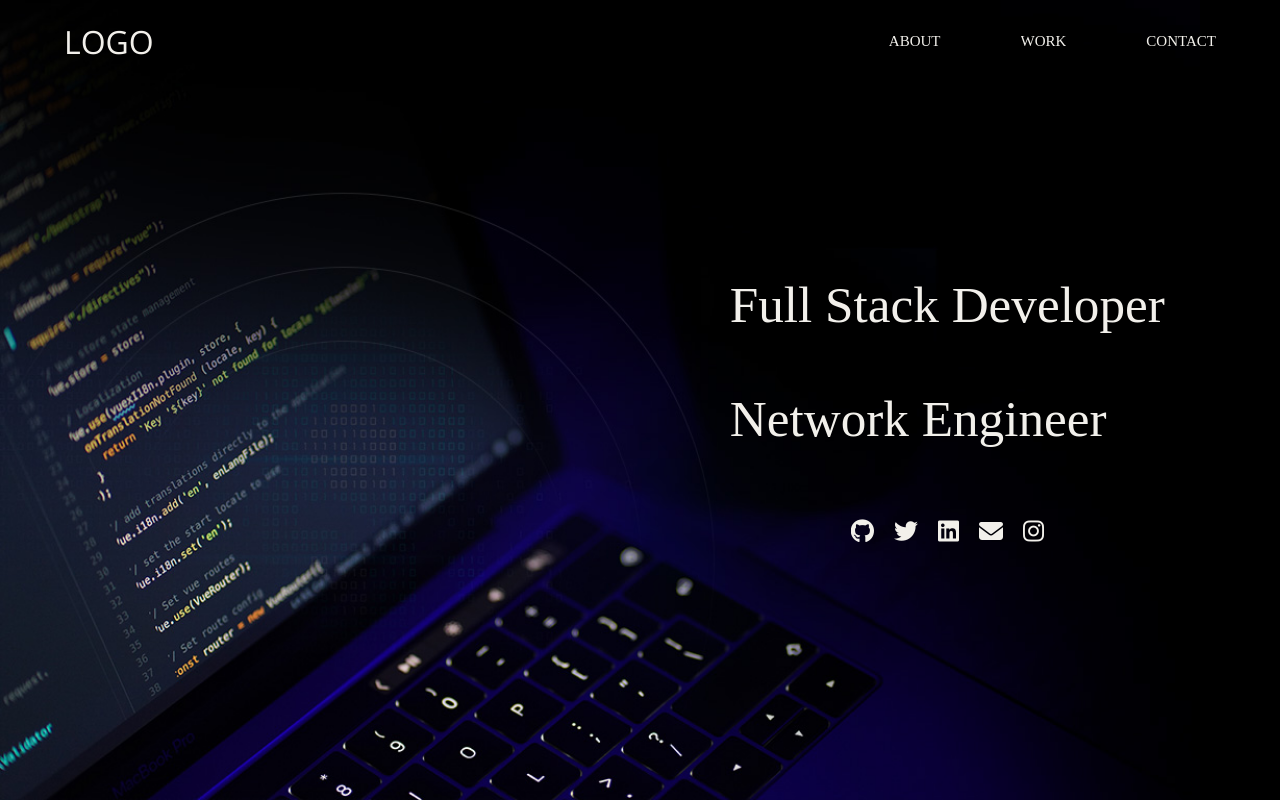
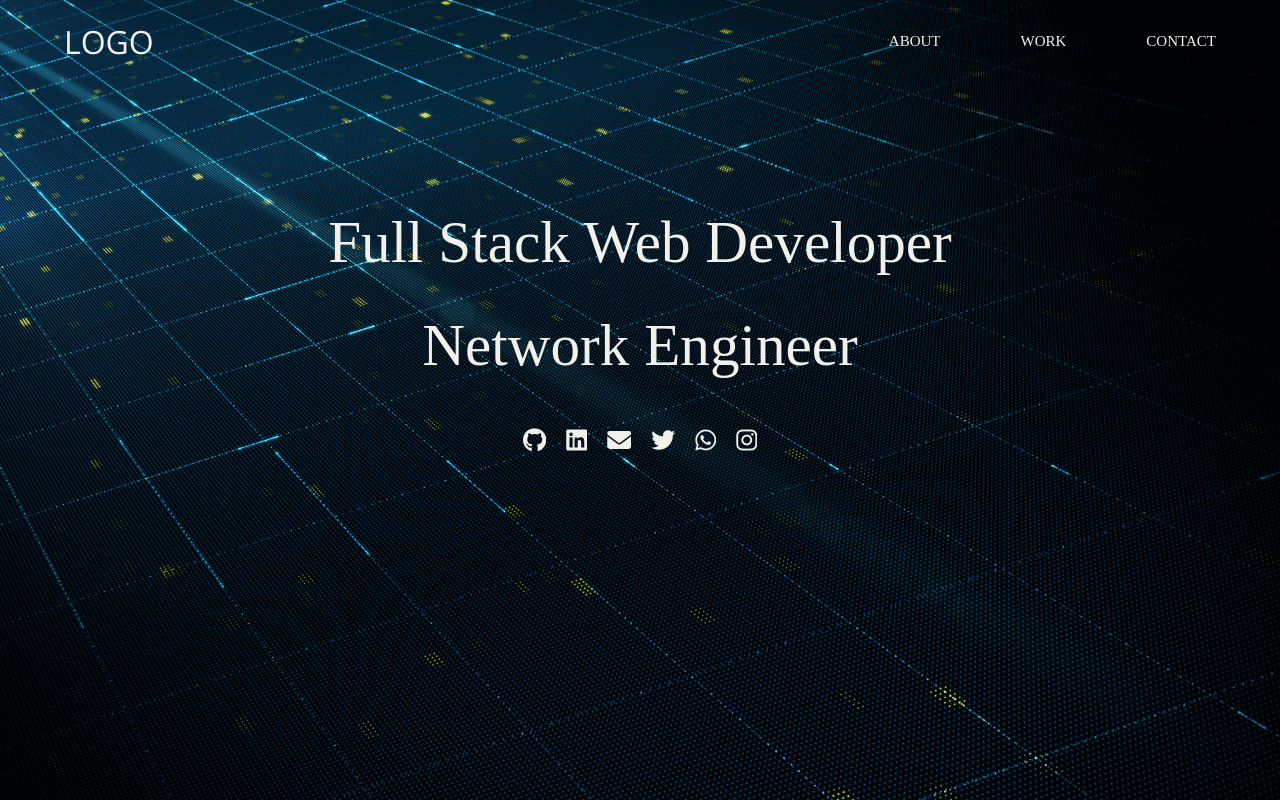
Before and after one commit to ilhem18/portfolio, a plain HTML site: page index.html in a window 1280 px wide. Drawn offline with nearby package versions, Linux system fonts and the light colour scheme; a web font is replaced by a local one.

Commit message:
home page

```diff
--- a/index.html
+++ b/index.html
@@ -26,20 +26,23 @@
         </header>
         <section id="leading">
             <div class="presentation">
-                <p class="one">full stack developer</p>
+                <p class="one">full stack web developer</p>
                 <p class="two">network engineer</p>
                 <div class="contacts">
                     <ul  class="socials">
-
                         <li><a href="" target="_blank"><i class="fa-brands fa-github"></i></a></li>
-                        <li><a href="" target="_blank"><i class="fa-brands fa-twitter"></i></a></li>
                         <li><a href="" target="_blank"><i class="fa-brands fa-linkedin"></i></a></li>
                         <li><a href="" target="_blank"><i class="fa-solid fa-envelope"></i></a></li>
+                        <li><a href="" target="_blank"><i class="fa-brands fa-twitter"></i></a></li>
+                        <li><a href="" target="_blank"><i class="fa-brands fa-whatsapp"></i></a></li>
                         <li><a href="" target="_blank"><i class="fa-brands fa-instagram"></i></a></li>
                     </ul>
                 </div>
             </div>
         </section>
+        <footer>
+
+        </footer>
 </section>
 
 
--- a/style.css
+++ b/style.css
@@ -26,7 +26,7 @@
 
 body{
     height: 100%;
-    background-image: url(images/labbg.jpg);
+    background-image: url(images/ll.png);
     background-repeat: no-repeat;
     background-size: cover;
 
@@ -102,20 +102,20 @@ font-family: 'Playfair Display', serif;*/
    /* background: #081C15;*/
 }
 .presentation{
-    float: right;
-    padding: 9%;
+    text-align: center;
+    padding: 5%;
     display: flex;
     flex-direction: column;
     gap: .25rem;
-    margin-block-start: 5rem;
+    margin-block-start: 4rem;
 }
 .presentation p{
-    margin-block-end: 1em;
+    margin-block-end: .5em;
     color: #F2F0EB;
 }
 .one, .two{
     text-transform: capitalize;
-    font-size: 3.2rem;
+    font-size: 3.7rem;
 }
 .contacts{
     padding: 15px;
```
Also changed, not shown: images/ll.png (added).
